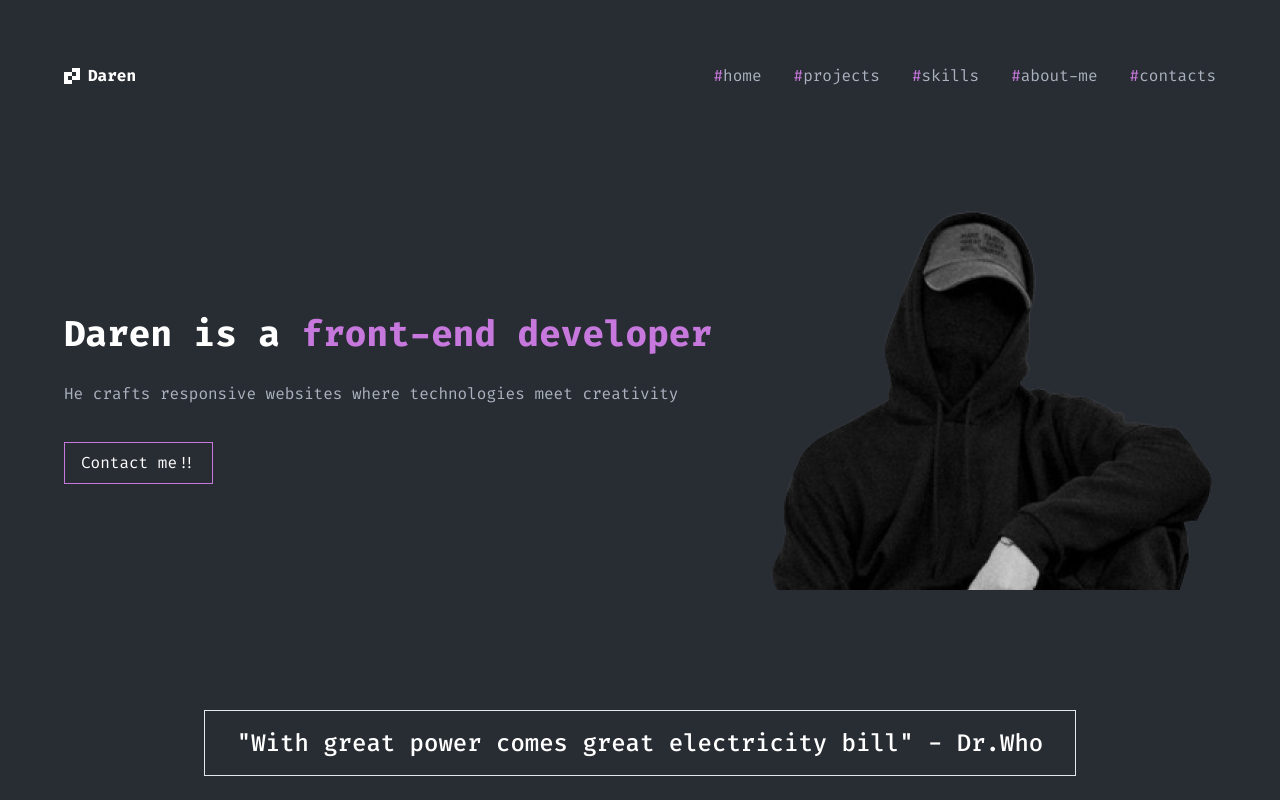
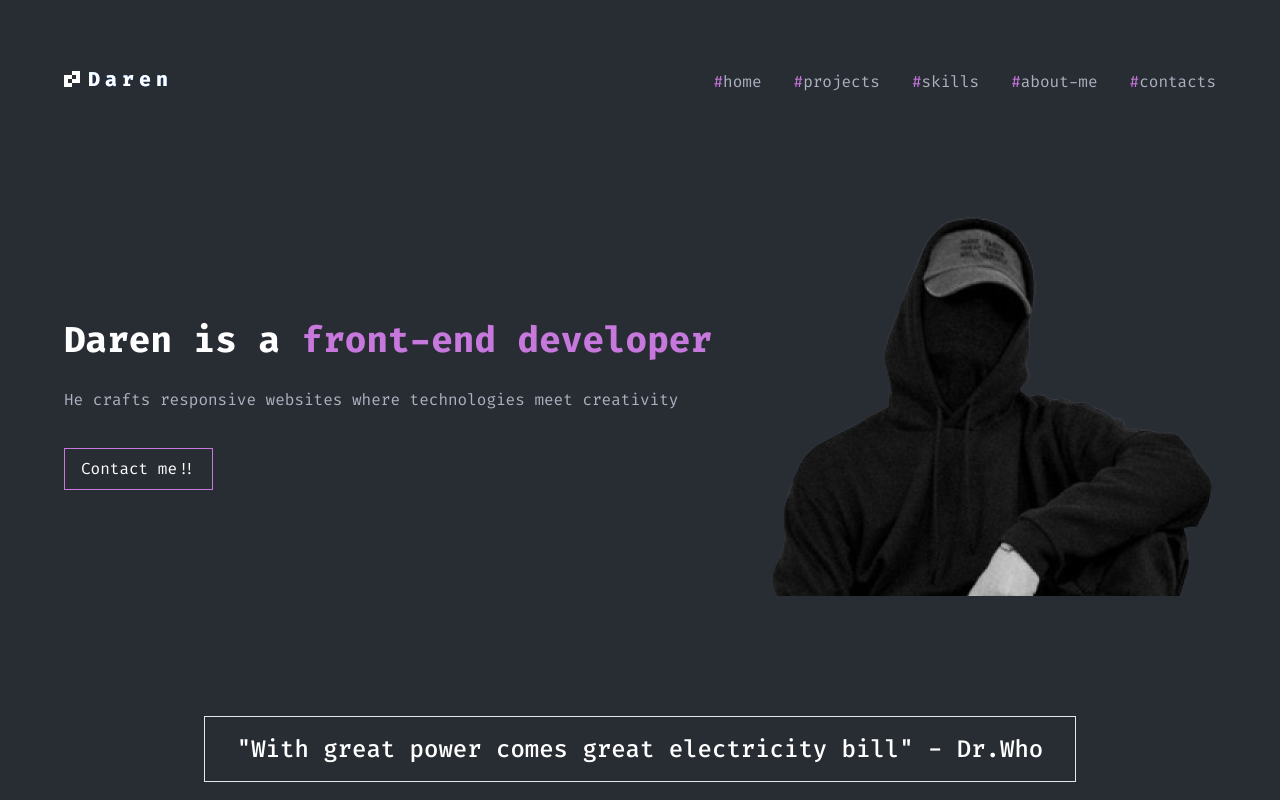
Before and after one commit to darenminarolli/portfolio, a Next.js app: page / in a window 1280 px wide. Shown: the top 800 px of the page. Built offline with nearby package versions, Linux system fonts and the light colour scheme.

Commit message:
cool effect

```diff
--- a/app/components/ui/HeaderName.jsx
+++ b/app/components/ui/HeaderName.jsx
@@ -7,7 +7,7 @@ const HeaderName = () => {
                 <svg xmlns="http://www.w3.org/2000/svg" className="w-10 h-10 md:w-4 md:h-4" viewBox="0 0 52 52" fill="none">
                     <path fill-rule="evenodd" clip-rule="evenodd" d="M39 0H26V13H13H0V26V39V52H13H26V39H39H52V26V13V0H39ZM13 39H26V26H39V13H26V26H13V39Z" fill="white" />
                 </svg>
-                <a href='/' className=" text-base not-italic font-bold leading-normal">Daren</a>
+                <a href='/' className=" text-base not-italic font-bold leading-normal">    <div class="glitch" data-glitch="Daren">Daren</div></a>
             </div>
         </>
     )
--- a/app/globals.css
+++ b/app/globals.css
@@ -42,3 +42,64 @@ body{
 dialog::backdrop{
   height: 100px;
 }
+
+/* glitch effect  */
+
+
+.glitch {
+  position: relative;
+  font-size: 20px;
+  font-weight: 700;
+  /* line-height: 1.2; */
+  color: #fff;
+  letter-spacing: 5px;
+  z-index: 1;
+}
+
+.glitch:before,
+.glitch:after {
+  display: block;
+  content: attr(data-glitch);
+  position: absolute;
+  top: 0;
+  left: 0;
+  opacity: 0.8;
+}
+
+.glitch:before {
+  animation: glitch-color 0.3s cubic-bezier(0.25, 0.46, 0.45, 0.94) both infinite;
+  color: #00ffff;
+  z-index: -1;
+}
+
+.glitch:after {
+  animation: glitch-color 0.3s cubic-bezier(0.25, 0.46, 0.45, 0.94) reverse both infinite;
+  color: #ff00ff;
+  z-index: -2;
+}
+
+@keyframes glitch-color {
+  0% {
+     transform: translate(0);
+  }
+
+  20% {
+     transform: translate(-3px, 3px);
+  }
+
+  40% {
+     transform: translate(-3px, -3px);
+  }
+
+  60% {
+     transform: translate(3px, 3px);
+  }
+
+  80% {
+     transform: translate(3px, -3px);
+  }
+
+  to {
+     transform: translate(0);
+  }
+}
```
Also changed, not shown: app/components/Headersection.jsx (+4 -4 lines).
